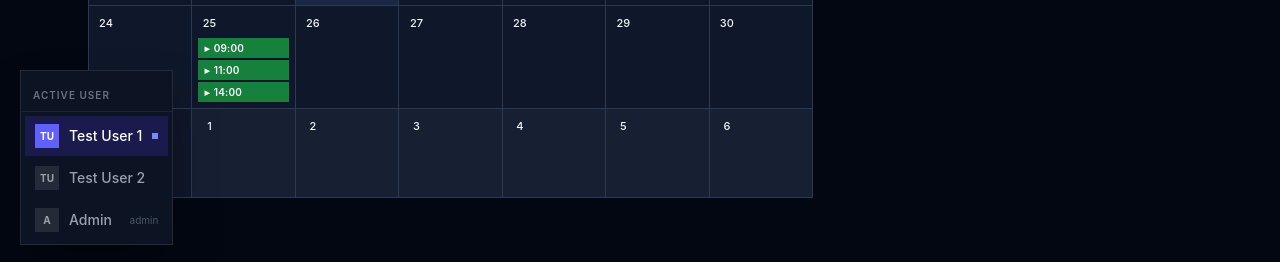
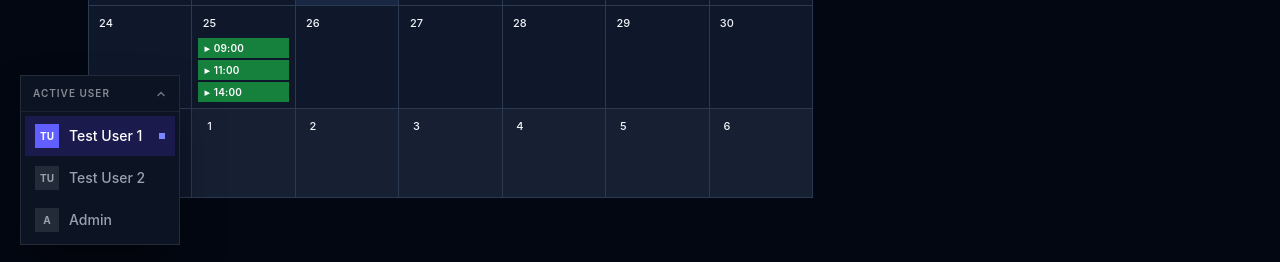
Before and after one commit to ShadmanSakib22/react-easy-appointments, a React (Vite) app in the folder apps/web/: page / in a window 1280 px wide. Shown: the part 535-797 px from the top of the page. Built offline with nearby package versions, Linux system fonts and the light colour scheme.

Commit message:
feat(web): add minimize toggle + theme support to UserSwitcher

```diff
--- a/apps/web/src/components/UserSwitcher.tsx
+++ b/apps/web/src/components/UserSwitcher.tsx
@@ -1,45 +1,69 @@
+import { useState } from 'react'
 import { useUserStore } from '../store/userStore'
+import { useThemeStore } from '../store/themeStore'
 
 export function UserSwitcher() {
   const { users, activeUser, setActiveUser } = useUserStore()
+  const { isDark } = useThemeStore()
+  const [expanded, setExpanded] = useState(true)
+
+  const base = isDark
+    ? 'bg-[#0c1322] border-white/10 shadow-black/50 text-white'
+    : 'bg-white border-gray-200 shadow-black/10 text-gray-900'
+
+  const headerBorder = isDark ? 'border-white/[0.07]' : 'border-gray-100'
+  const chevronColor = isDark ? 'text-gray-500' : 'text-gray-400'
 
   return (
-    <div className="fixed bottom-5 left-5 z-50">
-      <div className="bg-[#0c1322] border border-white/10 shadow-2xl shadow-black/50 overflow-hidden">
-        {/* Header */}
-        <div className="px-3 pt-2.5 pb-1.5 border-b border-white/[0.07]">
-          <span className="text-[10px] font-semibold text-gray-500 uppercase tracking-widest">
+    <div className="fixed bottom-5 left-5 z-50 w-[160px]">
+      <div className={`border shadow-2xl overflow-hidden transition-all duration-200 ${base}`}>
+
+        {/* Header — always visible, click to toggle */}
+        <button
+          onClick={() => setExpanded(v => !v)}
+          className={`w-full flex items-center justify-between px-3 py-2.5 border-b ${headerBorder} transition-colors hover:bg-black/5`}
+          aria-expanded={expanded}
+          aria-label={expanded ? 'Collapse user switcher' : 'Expand user switcher'}
+        >
+          <span className="text-[10px] font-semibold uppercase tracking-widest opacity-50">
             Active User
           </span>
-        </div>
-        {/* User list */}
+          {/* Chevron */}
+          <svg
+            className={`w-3 h-3 transition-transform duration-200 ${chevronColor} ${expanded ? 'rotate-180' : ''}`}
+            viewBox="0 0 16 16" fill="none" stroke="currentColor" strokeWidth="2" strokeLinecap="round"
+          >
+            <path d="M4 6l4 4 4-4" />
+          </svg>
+        </button>
+
+        {/* User list — collapsible */}
+        {expanded && (
           <div className="flex flex-col p-1 gap-0.5">
             {users.map(user => {
               const isActive = activeUser.id === user.id
               const initials = user.label.split(' ').map((w: string) => w[0]).join('').slice(0, 2).toUpperCase()
+
+              const rowActive = isDark
+                ? 'bg-indigo-600/20 text-white'
+                : 'bg-indigo-50 text-indigo-900'
+              const rowIdle = isDark
+                ? 'text-gray-400 hover:bg-white/[0.05] hover:text-gray-200'
+                : 'text-gray-500 hover:bg-gray-50 hover:text-gray-800'
+              const avatarActive = 'bg-indigo-500 text-white'
+              const avatarIdle = isDark ? 'bg-white/10 text-gray-400' : 'bg-gray-100 text-gray-500'
+
               return (
                 <button
                   key={user.id}
                   onClick={() => setActiveUser(user.id)}
                   title={user.label}
-                className={[
-                  'flex items-center gap-2.5 px-2.5 py-2 text-left transition-colors w-full',
-                  isActive
-                    ? 'bg-indigo-600/20 text-white'
-                    : 'text-gray-400 hover:bg-white/[0.05] hover:text-gray-200',
-                ].join(' ')}
+                  className={`flex items-center gap-2.5 px-2.5 py-2 text-left transition-colors w-full ${isActive ? rowActive : rowIdle}`}
                 >
-                {/* Avatar */}
-                <span className={[
-                  'flex-shrink-0 w-6 h-6 flex items-center justify-center text-[10px] font-bold',
-                  isActive ? 'bg-indigo-500 text-white' : 'bg-white/10 text-gray-400',
-                ].join(' ')}>
+                  <span className={`flex-shrink-0 w-6 h-6 flex items-center justify-center text-[10px] font-bold ${isActive ? avatarActive : avatarIdle}`}>
                     {initials}
                   </span>
                   <span className="text-sm font-medium leading-none">{user.label}</span>
-                {user.role === 'admin' && (
-                  <span className="ml-auto text-[10px] text-gray-600">admin</span>
-                )}
                   {isActive && (
                     <span className="ml-auto w-1.5 h-1.5 bg-indigo-400 flex-shrink-0" />
                   )}
@@ -47,6 +71,7 @@ export function UserSwitcher() {
               )
             })}
           </div>
+        )}
       </div>
     </div>
   )
```
Lines whose indentation alone changed are shown as unchanged.
